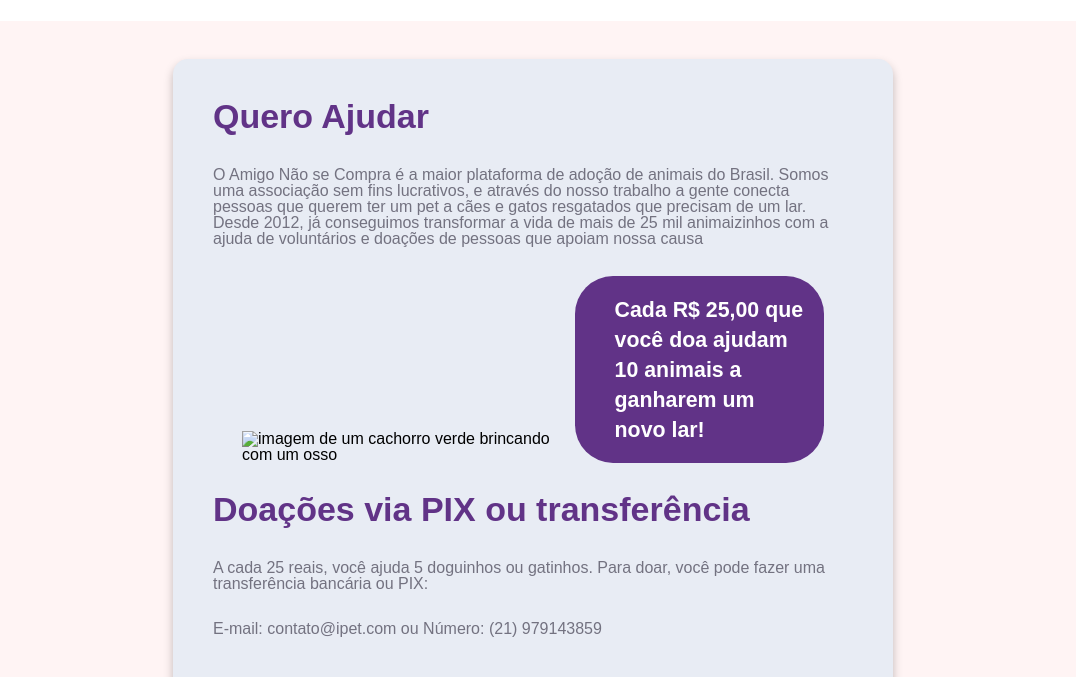
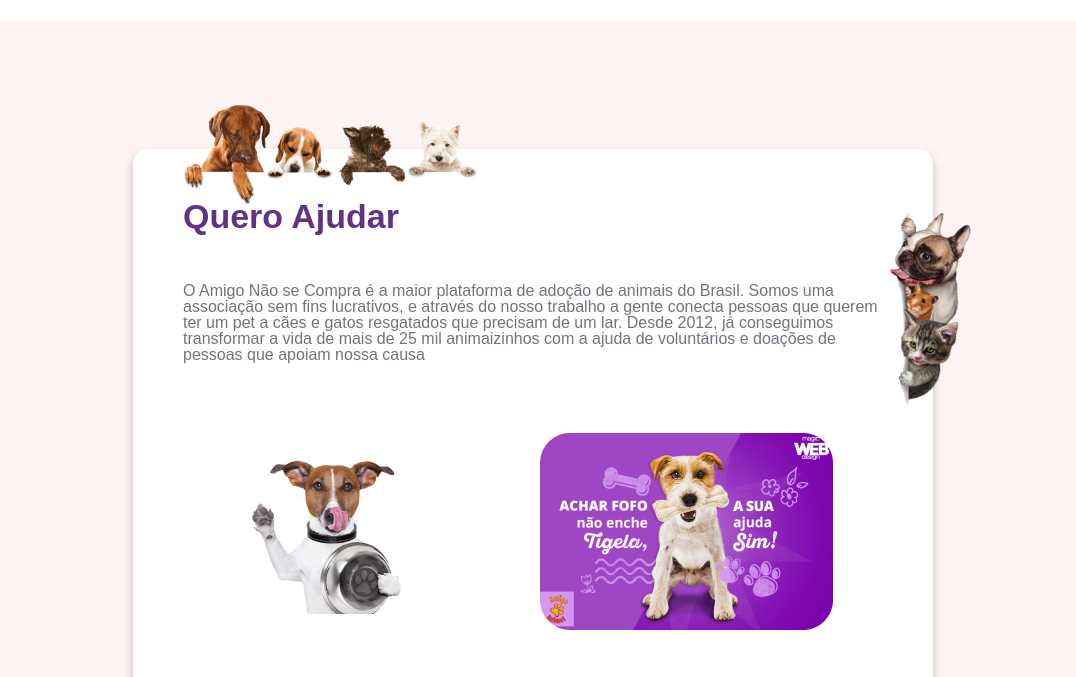
Before and after one commit to leandrolopesr/projeto_ipet_senac, a plain HTML site: page help.html in a window 1280 px wide. Shown: the part 83-760 px from the top of the page, without its empty margins (107-1183 px from the left). Drawn offline with nearby package versions, Linux system fonts and the light colour scheme.

Commit message:
adicionando fotos a pagina help

```diff
--- a/help.html
+++ b/help.html
@@ -17,6 +17,7 @@
         <nav>
 
         <img src="./assets/Logo.PNG" width="140" height="55" alt="logo IPET" class="animate__animated animate__fadeInDown img_logo">
+
           <div class="mobile-menu">
             <div class="line1"></div>
             <div class="line2"></div>
@@ -35,7 +36,12 @@
       </header>
       <main>
         <section class="container">
+
+
           <div class="help">
+            <img  class="dogs_top" src="./assets/main/help/dogs_top.png" alt="">
+            <img src="./assets/main/help/cat_right.png" class="cat_left" alt="">
+        <img src="./assets/main/help/dog_left.png" class="dogs_right" alt="">
 
               <div>
                 <h1 class="title_help">Quero Ajudar</h1>
@@ -43,24 +49,27 @@
                 O Amigo Não se Compra é a maior plataforma de adoção de animais do Brasil. Somos uma associação sem fins lucrativos, e através do nosso trabalho a gente conecta pessoas que querem ter um pet a cães e gatos resgatados que precisam de um lar. Desde 2012, já conseguimos transformar a vida de mais de 25 mil animaizinhos com a ajuda de voluntários e doações de pessoas que apoiam nossa causa
                 </p>
               </div>
+
                 <div class="img_retangule">
-                <img src="./assets/images_help/GreenDog.svg" class="animate__animated animate__bounce" alt="imagem de um cachorro verde brincando com um osso">
-                <div class="retangule">
-                    <p class="paragraf2">Cada R$ 25,00
-                    que você doa
-                    ajudam 10 animais
-                    a ganharem um novo lar!</p>
+                  <img src="./assets/main/help/dog_help.png"  alt="cachorro em pe com uma vasilha de aluminio na pata direita">
+
+                     <img src="./assets/main/help/help.png" alt="">
+
               </div>
-            </div>
+
               <div>
                 <h2 class="title_help">Doações via PIX ou transferência</h2>
-                <p class="paragraf">A cada 25 reais, você ajuda 5 doguinhos ou gatinhos. Para doar, você pode fazer uma transferência bancária ou PIX:</p>
+                <p class="paragraf2">A cada 25 reais, você ajuda 5 doguinhos ou gatinhos. Para doar, você pode fazer uma transferência bancária ou PIX:</p>
               </div>
+
               <div>
-                <p class="paragraf">E-mail: contato@ipet.com ou Número: (21) 979143859</p></div>
+                <p class="paragraf2">E-mail: contato@ipet.com ou Número: (21) 979143859</p>
+            </div>
+
+            <img class="dogs_bottom" src="./assets/main/help/dogs_bottom.png"  alt="">
 
           </div>
-        </div>
+
         </section>
       </main>
       <footer></footer>
--- a/styles/main/help/help.css
+++ b/styles/main/help/help.css
@@ -1,17 +1,19 @@
 .container{
+
     display: flex;
   justify-content: center;
   align-items: center;
+
 }
 
 .help {
-    background-color: #E8ECF4;
-    width: 50%;
-    height: 70%;
-    margin: 3% auto 0;
-    padding: 40px;
+    background-color: #ffffff;
+    width: 700px;
+    height: 80%;
+    margin: 10%;
     border-radius: 15px;
     box-shadow: 0px 5px 10px rgba(0, 0, 0, 0.25);
+    padding: 50px 50px 0px 50px;
 
 }
 
@@ -19,44 +21,32 @@
 
     color: #613387;
     font-size: 34px;
-    margin-bottom: 1em;
+    margin-bottom: 50px;
 
 }
 
+
 .paragraf{
     color: #737280;
-    margin-bottom: 1.8em;
+    margin-bottom: 70px;
+}
+
+
+
+.img_retangule{
+
+    display: flex;
+    flex-direction: row;
+    justify-content: space-around;
+    align-items: center;
+    margin-bottom: 50px;
+
+
+
 
 }
 
 .paragraf2{
-    font-size: 16pt;
-    padding: 20px;
-    font-weight: 800;
-    color: white;
-    line-height: 30px;
+    color: #737280;
+    margin-bottom: 20px;
 }
-
-.img_retangule{
-    display: flex;
-    flex-direction: row;
-    justify-content: space-between;
-    align-items: flex-end;
-    margin: 1.8em;
-
-
-}
-
-.retangule{
-
-    display: flex;
-        align-items: center;
-        justify-content: center;
-
-    width: 281px;
-    height: 187px;
-    background-color: #613387; ;
-    border-radius: 38px;
-    padding-left: 20px;
-
-}
--- /dev/null
+++ b/styles/main/help/help_img.css
@@ -0,0 +1,18 @@
+.dogs_top{
+    position: absolute;
+    top: 23.5%;
+
+}
+
+.dogs_right{
+    position: absolute;
+    right: 13.9%;
+
+}
+
+.cat_left{
+    position: absolute;
+    left: 13%;
+    top: 110%;
+
+}
--- a/styles/reset.css
+++ b/styles/reset.css
@@ -4,6 +4,7 @@
 @import url('./main/quero_adotar/card.css');
 @import url('./main/quero_adotar/modal.css');
 @import url('./main/help/help.css');
+@import url('./main/help/help_img.css');
 
 * {
     margin: 0;
```
Also changed, not shown: assets/main/help/cat_right.png (added), assets/main/help/dog_help.png (added), assets/main/help/dog_left.png (added), assets/main/help/dogs_bottom.png (added), assets/main/help/dogs_top.png (added), assets/main/help/help.png (added). Lines whose indentation alone changed are shown as unchanged.
